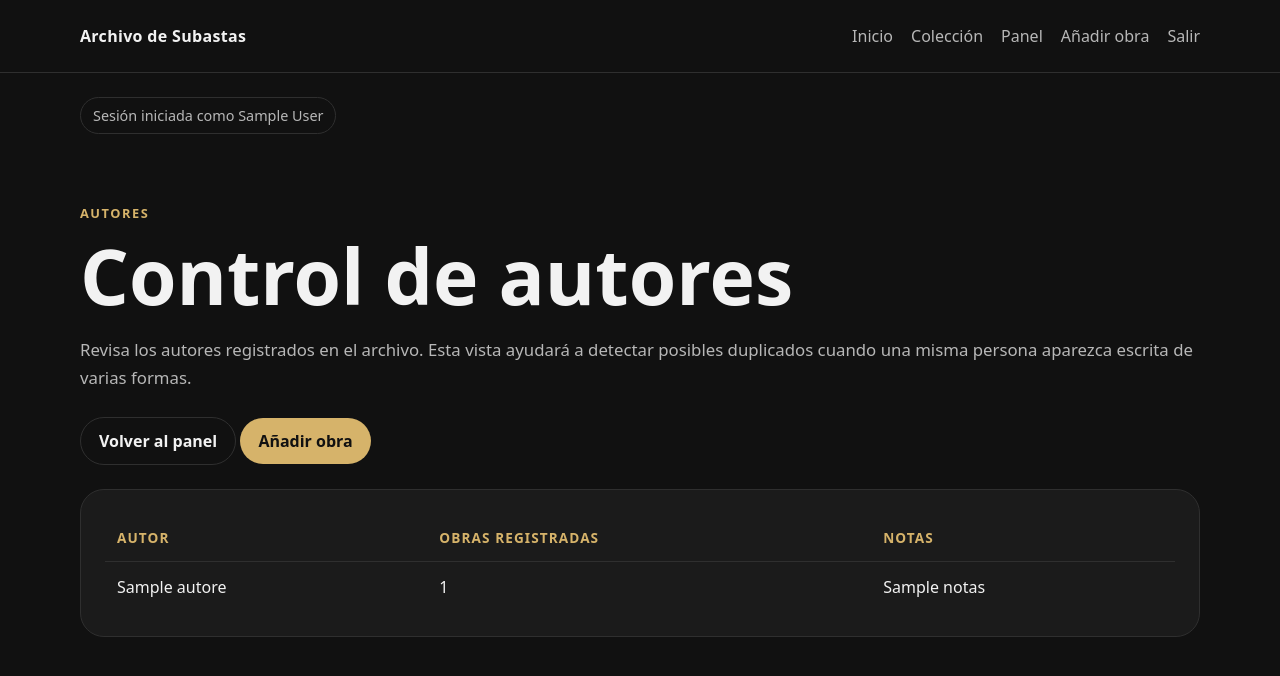
After one commit to BTCESC/Subastas-, a Flask app: page /autores in a window 1280 px wide. The commit adds this page. Shown: the top 676 px of the page. Run offline with Flask 3, Linux system fonts and the light colour scheme; the visitor is signed in with stand-in values (Sample User, id 1); a database or web service that is not in the repository returns one stand-in record (values such as "Sample title"); some libraries are stand-ins or nearby versions.

Commit message:
Añade gestión básica de autores

```diff
--- a/app.py
+++ b/app.py
@@ -13,6 +13,7 @@ from db import (
     borrar_obra,
     insertar_obra_con_autor,
     listar_obras,
+    listar_autores,
     obtener_obra_por_id,
     obtener_usuario_por_username,
 )
@@ -146,6 +147,13 @@ def index():
 @login_required
 def panel():
     return render_template("panel.html")
+
+
+@app.route("/autores")
+@login_required
+def autores():
+    autores = listar_autores()
+    return render_template("autores.html", autores=autores)
 
 
 @app.route("/coleccion")
--- a/db.py
+++ b/db.py
@@ -301,6 +301,25 @@ def borrar_obra(obra_id):
 
     return obra_borrada
 
+def listar_autores():
+    with get_connection() as conn:
+        with conn.cursor() as cur:
+            cur.execute(
+                """
+                SELECT
+                    autores.id,
+                    autores.nombre_principal,
+                    autores.notas,
+                    autores.creado_en,
+                    COUNT(obras.id) AS total_obras
+                FROM autores
+                LEFT JOIN obras ON obras.autor_id = autores.id
+                GROUP BY autores.id
+                ORDER BY LOWER(autores.nombre_principal);
+                """
+            )
+            return cur.fetchall()
+
 
 if __name__ == "__main__":
     init_db()
--- a/static/css/styles.css
+++ b/static/css/styles.css
@@ -662,3 +662,40 @@ select:focus {
         grid-template-columns: 1fr;
     }
 }
+
+.table-card {
+    background: var(--panel);
+    border: 1px solid var(--line);
+    border-radius: 24px;
+    padding: 24px;
+    margin-bottom: 56px;
+    overflow-x: auto;
+}
+
+.data-table {
+    width: 100%;
+    border-collapse: collapse;
+}
+
+.data-table th,
+.data-table td {
+    padding: 14px 12px;
+    border-bottom: 1px solid var(--line);
+    text-align: left;
+    vertical-align: top;
+}
+
+.data-table th {
+    color: var(--accent);
+    font-size: 0.85rem;
+    text-transform: uppercase;
+    letter-spacing: 0.08em;
+}
+
+.data-table td {
+    color: var(--text);
+}
+
+.data-table tr:last-child td {
+    border-bottom: 0;
+}
--- /dev/null
+++ b/templates/autores.html
@@ -0,0 +1,47 @@
+{% extends "base.html" %}
+
+{% block title %}Autores | Archivo de Subastas{% endblock %}
+
+{% block content %}
+<section class="page-header">
+    <p class="eyebrow">Autores</p>
+    <h1>Control de autores</h1>
+    <p>
+        Revisa los autores registrados en el archivo. Esta vista ayudará a detectar
+        posibles duplicados cuando una misma persona aparezca escrita de varias formas.
+    </p>
+
+    <div class="section-actions">
+        <a class="button secondary" href="{{ url_for('panel') }}">Volver al panel</a>
+        <a class="button" href="{{ url_for('nueva_obra') }}">Añadir obra</a>
+    </div>
+</section>
+
+{% if autores %}
+<section class="table-card">
+    <table class="data-table">
+        <thead>
+            <tr>
+                <th>Autor</th>
+                <th>Obras registradas</th>
+                <th>Notas</th>
+            </tr>
+        </thead>
+        <tbody>
+            {% for autor in autores %}
+                <tr>
+                    <td>{{ autor.nombre_principal }}</td>
+                    <td>{{ autor.total_obras }}</td>
+                    <td>{{ autor.notas or "—" }}</td>
+                </tr>
+            {% endfor %}
+        </tbody>
+    </table>
+</section>
+{% else %}
+<section class="empty-state">
+    <h2>Todavía no hay autores registrados</h2>
+    <p>Cuando se añadan obras, sus autores aparecerán aquí automáticamente.</p>
+</section>
+{% endif %}
+{% endblock %}
```
Also changed, not shown: templates/panel.html (+5 -4 lines).
